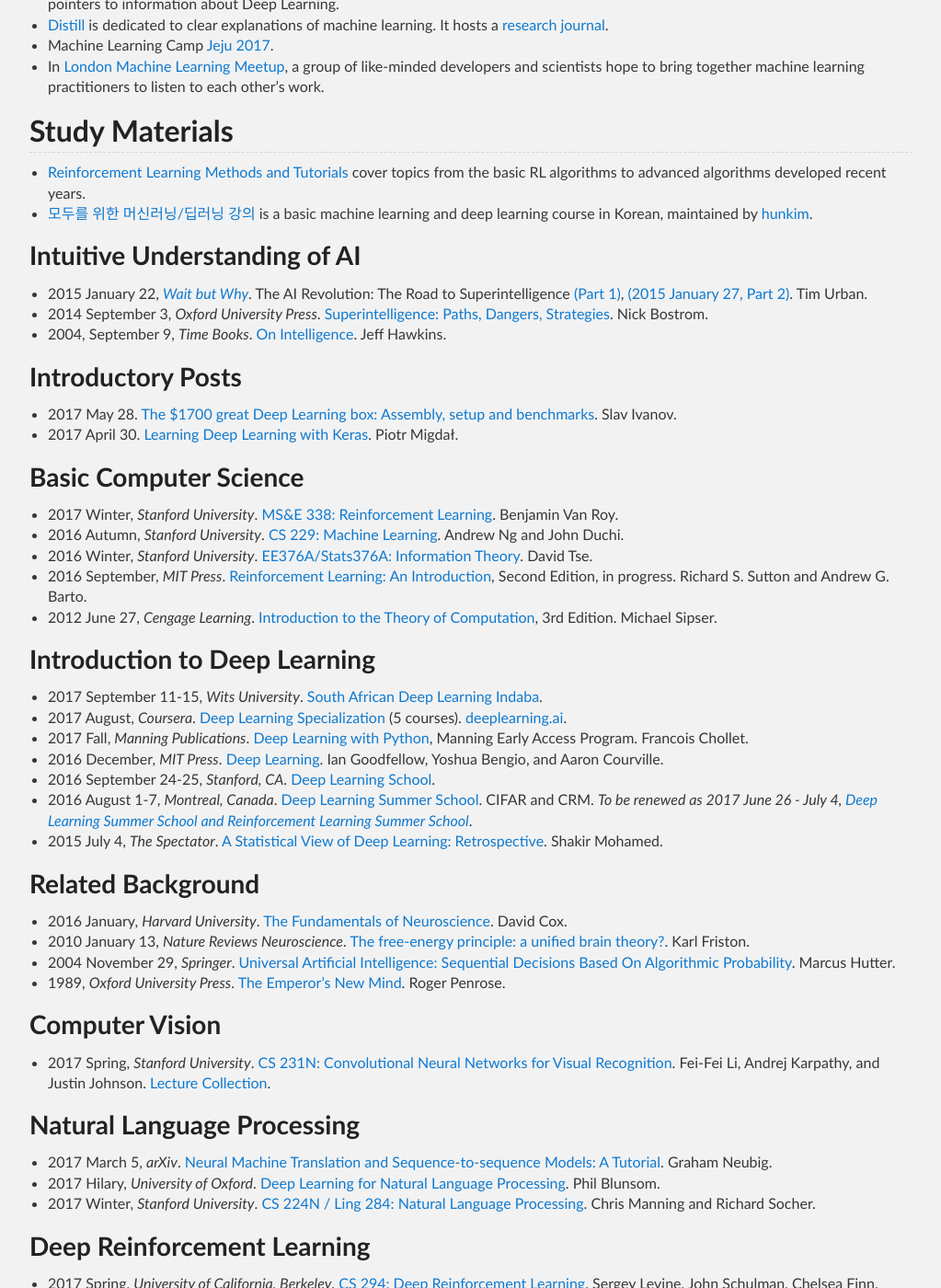
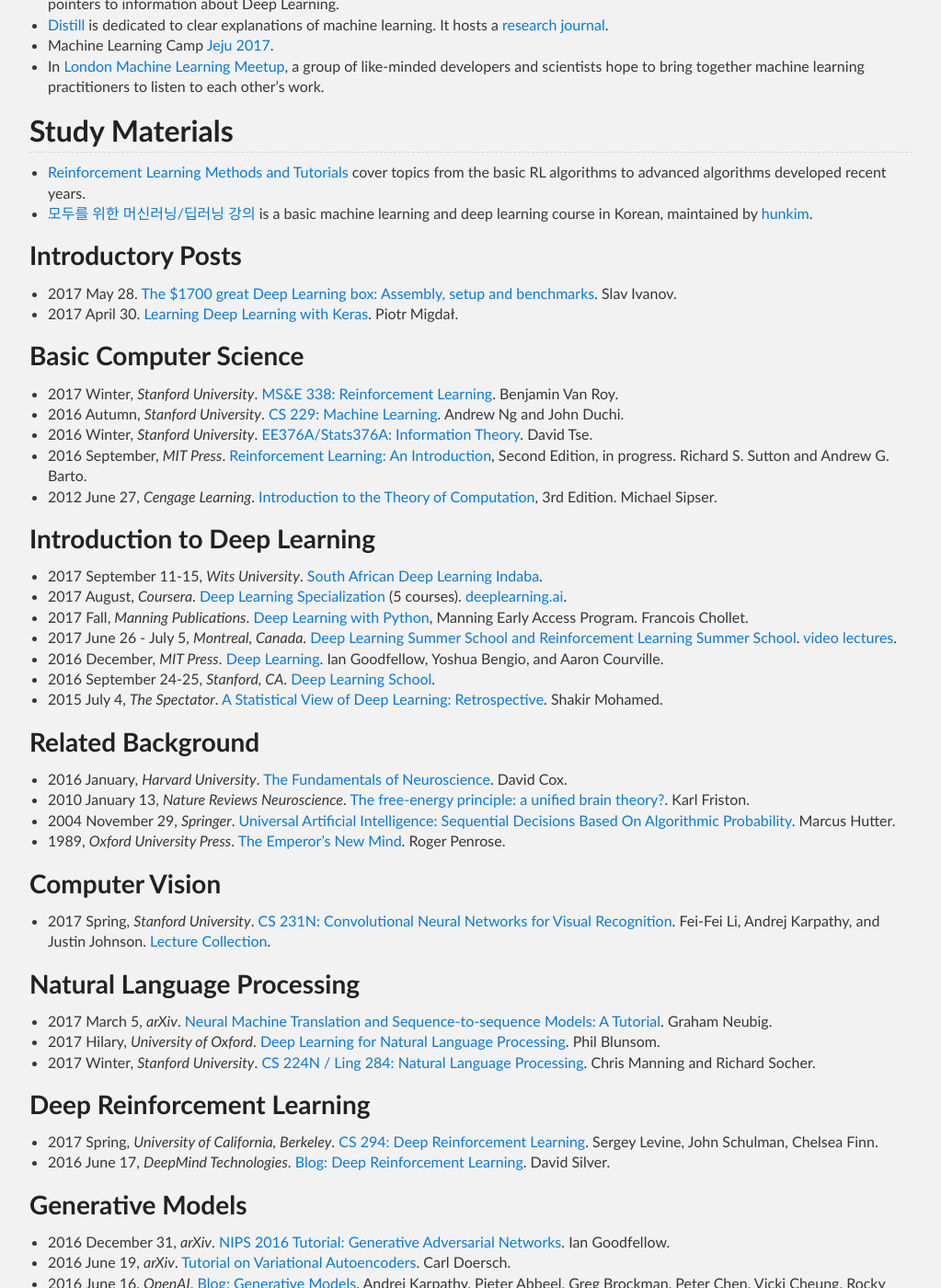
Before and after one commit to Tonywuhk/realai.org, a Jekyll site: the page built from sources.md, in a window 1280 px wide and 1400 px high, scrolled down 1155 px. Shown: the whole window at 92% size, without its empty margins (128-1151 px from the left). Built offline with Jekyll 4.4.1, drawn with Linux system fonts in a browser that asks for light colours; our own code applies the rules of GitHub Pages for plain Markdown files; the repository's description, which GitHub fills in, is left out.

Commit message:
Update files

```diff
--- a/sources.md
+++ b/sources.md
@@ -6,7 +6,7 @@
 ## Papers
 
 * Recent submissions on arXiv: [cs.LG](https://arxiv.org/list/cs.LG/recent) \| [cs.AI](https://arxiv.org/list/cs.AI/recent) \| [cs.CV](https://arxiv.org/list/cs.CV/recent) \| [cs.CL](https://arxiv.org/list/cs.CL/recent)
-* [Arxiv Sanity Preserver](http://www.arxiv-sanity.com/) is built by [@karpathy](https://twitter.com/karpathy) to accerlerate research.
+* [Arxiv Sanity Preserver](http://www.arxiv-sanity.com/toptwtr?timefilter=week) is built by [@karpathy](https://twitter.com/karpathy) to accerlerate research.
 * Discussions: [Facebook](https://www.facebook.com/) \| [Twitter](https://twitter.com/) \| [/r/MachineLearning](https://www.reddit.com/r/MachineLearning/) \| [OpenReview](https://openreview.net/)
 * Collections: [Awesome - Most Cited Deep Learning Papers](https://github.com/terryum/awesome-deep-learning-papers) \| [Deep Learning Papers Reading Roadmap](https://github.com/songrotek/Deep-Learning-Papers-Reading-Roadmap)
 
@@ -52,12 +52,6 @@
 * [Reinforcement Learning Methods and Tutorials](https://github.com/MorvanZhou/Reinforcement-learning-with-tensorflow) cover topics from the basic RL algorithms to advanced algorithms developed recent years.
 * [모두를 위한 머신러닝/딥러닝 강의](http://hunkim.github.io/ml/) is a basic machine learning and deep learning course in Korean, maintained by [hunkim](https://github.com/hunkim).
 
-### Intuitive Understanding of AI
-
-* 2015 January 22, *[Wait but Why](http://waitbutwhy.com/)*. The AI Revolution: The Road to Superintelligence [(Part 1)](http://waitbutwhy.com/2015/01/artificial-intelligence-revolution-1.html), [(2015 January 27, Part 2)](http://waitbutwhy.com/2015/01/artificial-intelligence-revolution-2.html). Tim Urban.
-* 2014 September 3, *Oxford University Press*. [Superintelligence: Paths, Dangers, Strategies](https://www.amazon.com/Superintelligence-Dangers-Strategies-Nick-Bostrom/dp/0199678111). Nick Bostrom.
-* 2004, September 9, *Time Books*. [On Intelligence](https://www.amazon.com/Intelligence-Jeff-Hawkins/dp/0805074562). Jeff Hawkins.
-
 ### Introductory Posts
 
 * 2017 May 28. [The $1700 great Deep Learning box: Assembly, setup and benchmarks](https://blog.slavv.com/the-1700-great-deep-learning-box-assembly-setup-and-benchmarks-148c5ebe6415). Slav Ivanov.
@@ -76,9 +70,9 @@
 * 2017 September 11-15, *Wits University*. [South African Deep Learning Indaba](http://www.deeplearningindaba.com/).
 * 2017 August, *Coursera*. [Deep Learning Specialization](https://www.coursera.org/specializations/deep-learning) (5 courses). [deeplearning.ai](https://www.deeplearning.ai/).
 * 2017 Fall, *Manning Publications*. [Deep Learning with Python](https://www.manning.com/books/deep-learning-with-python), Manning Early Access Program. Francois Chollet.
+* 2017 June 26 - July 5, *Montreal, Canada*. [Deep Learning Summer School and Reinforcement Learning Summer School](https://mila.umontreal.ca/en/cours/deep-learning-summer-school-2017/). [video lectures](http://videolectures.net/deeplearning2017_montreal/).
 * 2016 December, *MIT Press*. [Deep Learning](http://www.deeplearningbook.org/). Ian Goodfellow, Yoshua Bengio, and Aaron Courville.
 * 2016 September 24-25, *Stanford, CA*. [Deep Learning School](https://www.bayareadlschool.org/).
-* 2016 August 1-7, *Montreal, Canada*. [Deep Learning Summer School](https://sites.google.com/site/deeplearningsummerschool2016/). CIFAR and CRM. *To be renewed as 2017 June 26 - July 4, [Deep Learning Summer School and Reinforcement Learning Summer School](https://mila.umontreal.ca/en/cours/deep-learning-summer-school-2017/)*.
 * 2015 July 4, *The Spectator*. [A Statistical View of Deep Learning: Retrospective](http://blog.shakirm.com/2015/07/a-statistical-view-of-deep-learning-retrospective/). Shakir Mohamed.
 
 ### Related Background
```
Also changed, not shown: course/tensorflow/README.md (+4 -4 lines), introduction.md (added, +15 -0 lines), safety/README.md (+4 -0 lines), 1 other file.
